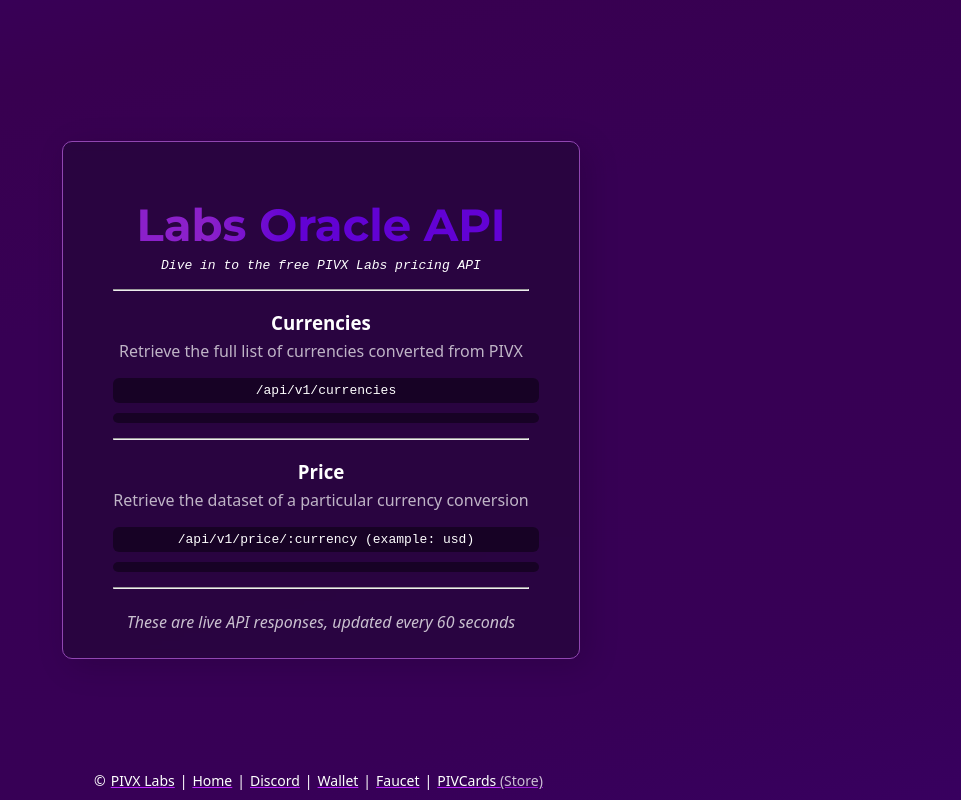
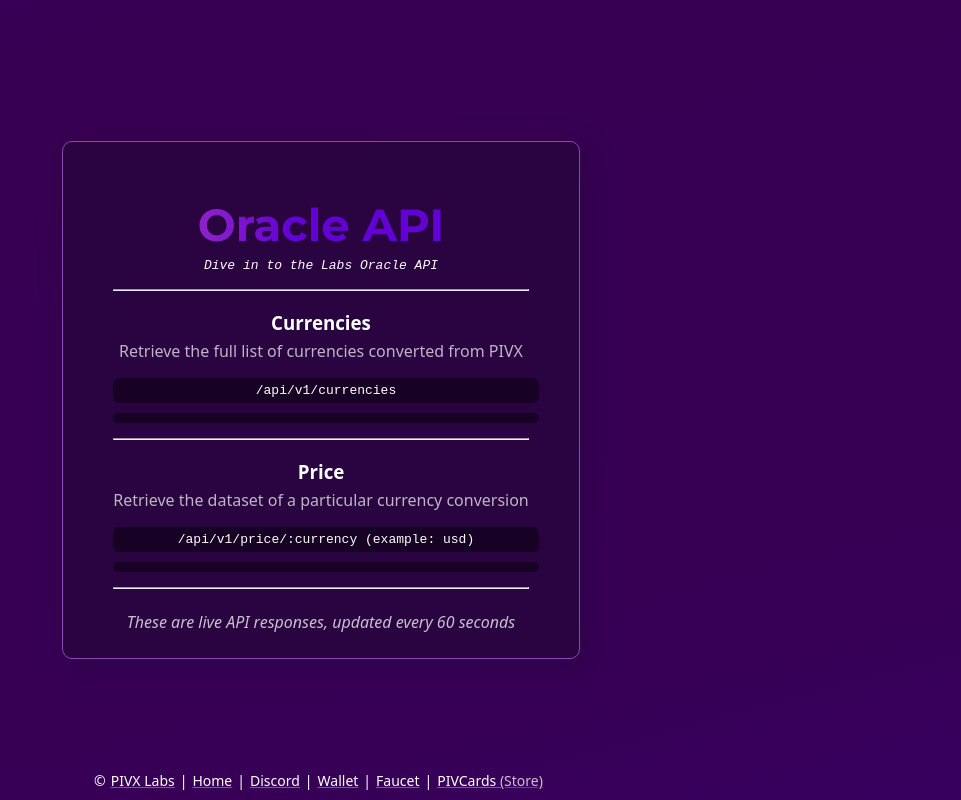
Before and after one commit to PIVX-Labs/Oracle, a website: page public/api.html in a window 1280 px wide. Shown: the whole page, without its empty margins (319-1280 px from the left). Drawn offline with Linux system fonts and the light colour scheme; no server answers.

Commit message:
Shorten API page text

```diff
--- a/public/api.html
+++ b/public/api.html
@@ -28,10 +28,10 @@
     <body id="background">
         <center id="app" class="app" style="max-width: 450px;">
             <div style="font-family: Montserrat;">
-                <h1 class="logo-gradient" style="margin-bottom: 0;font-size: 45px;">Labs Oracle API</h1>
+                <h1 class="logo-gradient" style="margin-bottom: 0;font-size: 45px;">Oracle API</h1>
             </div>
             <div>
-            <i><code>Dive in to the free PIVX Labs pricing API</code></i>
+            <i><code>Dive in to the Labs Oracle API</code></i>
             <br>
             <hr style="margin-top: 15px;margin-bottom: 15px;">
 
```
